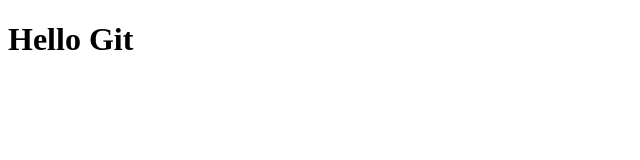
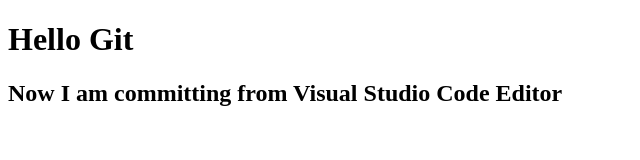
Before and after one commit to jdrichardstech/vctest, a plain HTML site: page index.html in a window 1280 px wide. Shown: the whole page, without its empty margins (0-640 px from the left). Drawn offline with Linux system fonts and the light colour scheme.

Commit message:
vsc commit

```diff
--- a/index.html
+++ b/index.html
@@ -6,5 +6,6 @@
 	</head>
 	<body>
 		<h1>Hello Git</h1>
+		<h2>Now I am committing from Visual Studio Code Editor</h2>
 	</body>
 </html>
```
